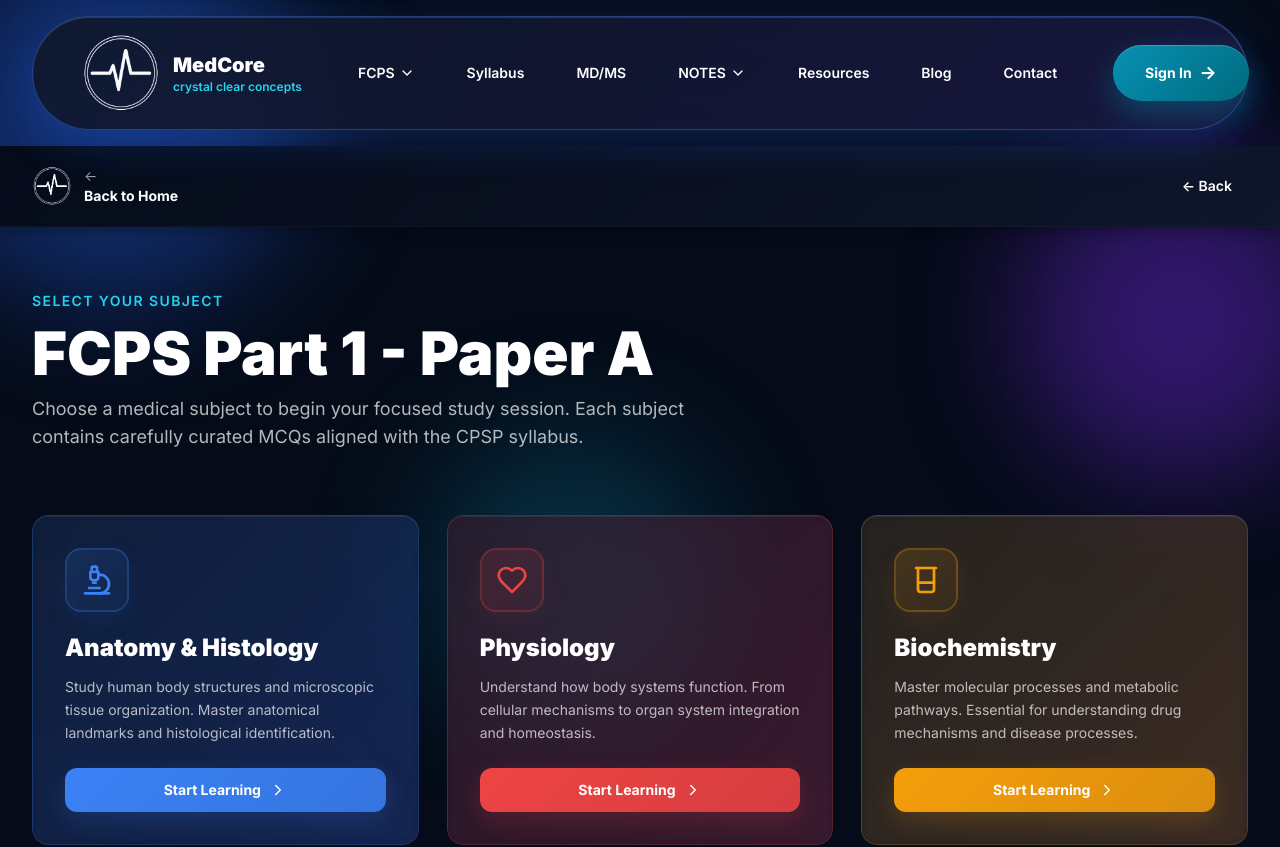
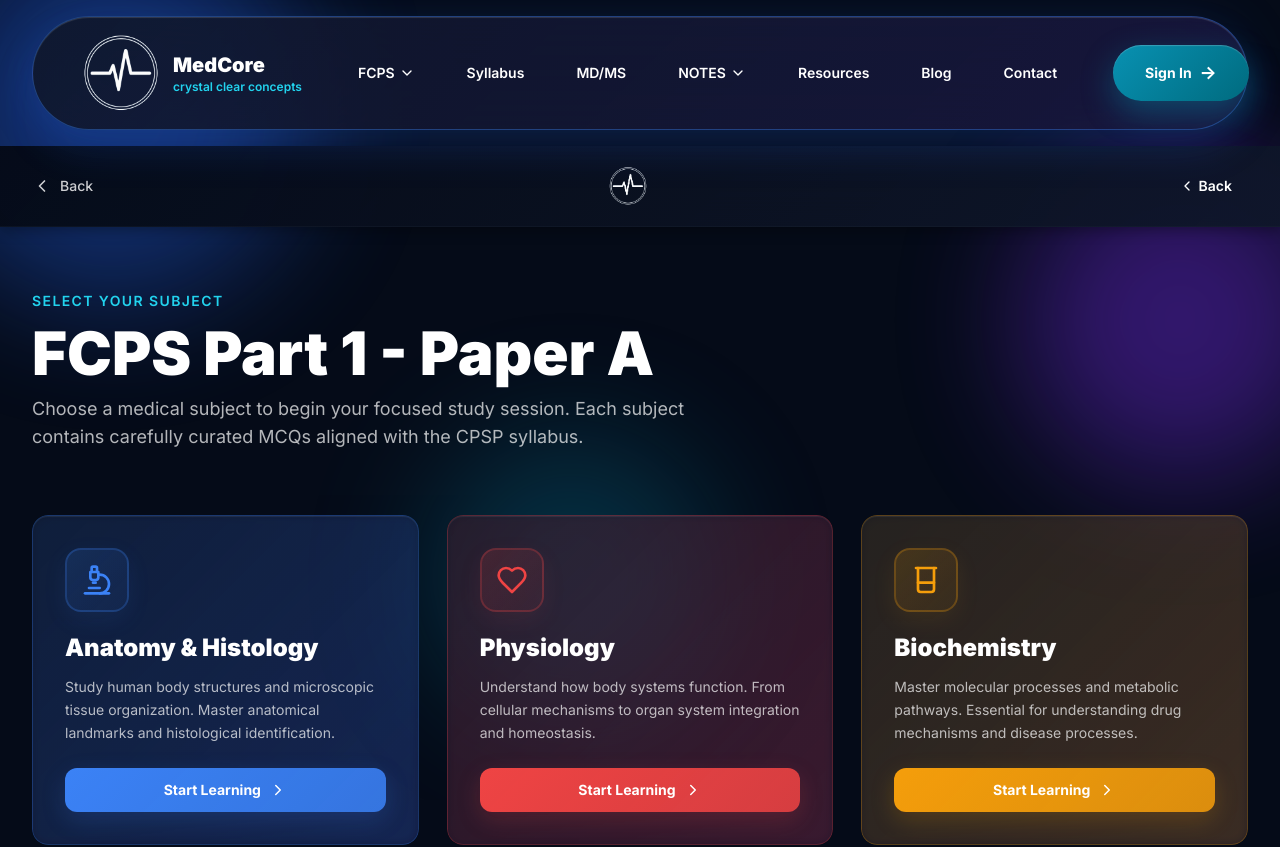
Before and after one commit to automataofficial-ai/medcorepk, a Next.js app: page /exam/fcps-part1-paper-a in a window 1280 px wide. Shown: the top 847 px of the page. Built offline with nearby package versions, Linux system fonts and the light colour scheme.

Commit message:
changes to analytics dashboard

```diff
--- a/app/admin/import/page.tsx
+++ b/app/admin/import/page.tsx
@@ -1,10 +1,12 @@
 "use client";
 
 import { useState } from "react";
+import { useRouter } from "next/navigation";
 import Link from "next/link";
-import { Upload, CheckCircle, AlertCircle } from "lucide-react";
+import { Upload, CheckCircle, AlertCircle, ChevronLeft } from "lucide-react";
 
 export default function ImportMCQsPage() {
+  const router = useRouter();
   const [file, setFile] = useState<File | null>(null);
   const [loading, setLoading] = useState(false);
   const [result, setResult] = useState<any>(null);
@@ -156,12 +158,23 @@ export default function ImportMCQsPage() {
           backdropFilter: "blur(20px)",
         }}>
         <div className="max-w-6xl mx-auto px-4 sm:px-6 lg:px-8 py-5 flex items-center justify-between">
+          <button
+            onClick={() => router.back()}
+            className="flex items-center gap-2 text-white/80 hover:text-white transition-colors"
+          >
+            <ChevronLeft size={20} />
+            <span className="text-sm font-medium">Back</span>
+          </button>
           <Link href="/" className="flex items-center gap-2">
             <img src="/logo.png" alt="MedCore" className="h-10 w-auto" />
           </Link>
-          <Link href="/" className="px-4 py-2 rounded-lg text-white text-sm font-semibold hover:bg-white/10 transition-colors">
-            ← Back
-          </Link>
+          <button
+            onClick={() => router.back()}
+            className="px-4 py-2 rounded-lg text-white text-sm font-semibold hover:bg-white/10 transition-colors flex items-center gap-1"
+          >
+            <ChevronLeft size={16} />
+            Back
+          </button>
         </div>
       </div>
 
--- a/app/block/[id]/page.tsx
+++ b/app/block/[id]/page.tsx
@@ -3,6 +3,7 @@
 import { useEffect, useState, useCallback } from "react";
 import { useRouter, useParams } from "next/navigation";
 import Link from "next/link";
+import { ChevronLeft } from "lucide-react";
 import { getSupabase } from "@/lib/supabase";
 import { useToast } from "@/context/ToastContext";
 import type { MCQAnswer, BlockSession } from "@/lib/types";
@@ -302,6 +303,8 @@ export default function BlockQuizPage() {
           error("Save Failed", "Couldn't save your progress to server. Trying again...");
         } else {
           success("Progress Saved ✓", "Your results have been saved to your dashboard");
+          // Notify dashboard to refresh analytics
+          window.dispatchEvent(new Event("sessionCompleted"));
         }
       } catch (err) {
         console.error("Session save error:", err);
@@ -384,6 +387,15 @@ export default function BlockQuizPage() {
           boxShadow: "0 4px 12px rgba(0,0,0,0.3)"
         }}>
         <div className="max-w-4xl mx-auto px-4 sm:px-6 py-4 flex items-center justify-between gap-4">
+          {/* Back Button */}
+          <button
+            onClick={() => router.back()}
+            className="p-2 rounded-lg hover:bg-white/10 transition-colors text-white/80 hover:text-white flex items-center gap-1"
+            title="Go back"
+          >
+            <ChevronLeft size={20} />
+            <span className="text-sm font-medium hidden sm:inline">Back</span>
+          </button>
           <Link href="/dashboard" className="flex items-center gap-2 group transition-all duration-300">
             <img src="/logo.png" alt="MedCore" className="h-9 w-auto group-hover:opacity-80" />
             <span className="text-white font-bold text-sm hidden sm:inline">MedCore</span>
--- a/app/dashboard/page.tsx
+++ b/app/dashboard/page.tsx
@@ -272,13 +272,24 @@ export default function DashboardPage() {
     fetchAllData();
   }, [fetchAllData]);
 
-  /* ── refresh data every 3 seconds for live updates ── */
+  /* ── refresh data every 1.5 seconds for live updates ── */
   useEffect(() => {
     const interval = setInterval(() => {
       fetchAllData();
-    }, 3000);
+    }, 1500);
 
     return () => clearInterval(interval);
+  }, [fetchAllData]);
+
+  /* ── listen for session completion events ── */
+  useEffect(() => {
+    const handleSessionComplete = () => {
+      console.log("Session completed, refreshing dashboard...");
+      fetchAllData();
+    };
+
+    window.addEventListener("sessionCompleted", handleSessionComplete);
+    return () => window.removeEventListener("sessionCompleted", handleSessionComplete);
   }, [fetchAllData]);
 
   /* ── listen for updates in real-time ── */
@@ -304,18 +315,39 @@ export default function DashboardPage() {
         }
       )
       .subscribe((status) => {
-        console.log('Realtime subscription status:', status);
+        console.log('Sessions subscription status:', status);
         if (status === 'SUBSCRIBED') {
-          console.log('✓ Real-time subscribed successfully');
+          console.log('✓ Real-time sessions subscribed successfully');
         } else if (status === 'CLOSED') {
-          console.warn('Real-time subscription closed');
+          console.warn('Sessions subscription closed');
         } else if (status === 'CHANNEL_ERROR') {
-          console.error('Real-time subscription error - will fall back to polling every 3s');
+          console.error('Sessions subscription error - will fall back to polling');
         }
+      });
+
+    // Subscribe to user_progress changes
+    const progressChannel = supabase
+      .channel(`user_progress_${user.id}`)
+      .on(
+        'postgres_changes',
+        {
+          event: '*',
+          schema: 'public',
+          table: 'user_progress',
+          filter: `user_id=eq.${user.id}`,
+        },
+        () => {
+          console.log('✓ User progress updated via real-time, refetching...');
+          fetchAllData();
+        }
+      )
+      .subscribe((status) => {
+        console.log('Progress subscription status:', status);
       });
 
     return () => {
       supabase.removeChannel(sessionsChannel);
+      supabase.removeChannel(progressChannel);
     };
   }, [user?.id, fetchAllData]);
 
@@ -326,12 +358,25 @@ export default function DashboardPage() {
 
   /* ── derived stats from database ── */
   const totalBlocks = blocks.length;
-  const completedBlockIds = [...new Set(sessions.map((s) => s.blockId))];
+
+  // Calculate from sessions (more reliable than user_progress)
+  const completedBlockIds = [...new Set(sessions.map((s: any) => s.block_id || s.blockId).filter(Boolean))];
   const completedCount = completedBlockIds.length;
-  const totalMcqs = userStats?.total_questions_answered || 0;
-  const totalCorrect = userStats?.total_correct || 0;
-  const totalIncorrect = userStats?.total_incorrect || 0;
-  const overallAcc = userStats?.accuracy_percentage || 0;
+
+  // Calculate totals from sessions for more accuracy
+  const sessionTotals = sessions.reduce((acc: any, s: any) => {
+    return {
+      totalMcqs: acc.totalMcqs + (s.total_mcqs || 0),
+      totalCorrect: acc.totalCorrect + (s.correct_count || 0),
+      totalIncorrect: acc.totalIncorrect + (s.incorrect_count || 0),
+    };
+  }, { totalMcqs: 0, totalCorrect: 0, totalIncorrect: 0 });
+
+  // Use sessions data, fallback to user_progress
+  const totalMcqs = sessionTotals.totalMcqs > 0 ? sessionTotals.totalMcqs : (userStats?.total_questions_answered || 0);
+  const totalCorrect = sessionTotals.totalCorrect > 0 ? sessionTotals.totalCorrect : (userStats?.total_correct || 0);
+  const totalIncorrect = sessionTotals.totalIncorrect > 0 ? sessionTotals.totalIncorrect : (userStats?.total_incorrect || 0);
+  const overallAcc = totalMcqs > 0 ? Math.round((totalCorrect / totalMcqs) * 100) : (userStats?.accuracy_percentage || 0);
   const currentStreak = userStats?.current_streak || 0;
 
   const highestSession = sessions.reduce<any>((best, s: any) => {
--- a/app/demo/quiz/page.tsx
+++ b/app/demo/quiz/page.tsx
@@ -439,6 +439,14 @@ function DemoAnalyticsDashboard({ analytics }: { analytics: AnalyticsData }) {
           boxShadow: "0 4px 12px rgba(0,0,0,0.3)"
         }}>
         <div className="max-w-7xl mx-auto px-4 sm:px-6 lg:px-8 py-5 flex items-center justify-between gap-4">
+          <button
+            onClick={() => router.back()}
+            className="p-2 rounded-lg hover:bg-white/10 transition-colors text-white/80 hover:text-white flex items-center gap-1"
+            title="Go back"
+          >
+            <ChevronLeft size={20} />
+            <span className="text-sm font-medium hidden sm:inline">Back</span>
+          </button>
           <div className="flex items-center gap-3">
             <div className="w-10 h-10 rounded-lg flex items-center justify-center text-xl"
               style={{
@@ -452,12 +460,7 @@ function DemoAnalyticsDashboard({ analytics }: { analytics: AnalyticsData }) {
               <p className="text-white/50 text-xs">Demo Performance Report</p>
             </div>
           </div>
-          <button
-            onClick={() => window.location.href = "/"}
-            className="px-4 py-2 rounded-lg text-white text-sm font-semibold hover:bg-white/10 transition-colors"
-          >
-            ← Back Home
-          </button>
+          <div style={{ width: "80px" }} />
         </div>
       </div>
 
--- a/app/exam/fcps-part1-paper-a/page.tsx
+++ b/app/exam/fcps-part1-paper-a/page.tsx
@@ -3,7 +3,7 @@
 import { useRouter } from "next/navigation";
 import Link from "next/link";
 import { useEffect, useState } from "react";
-import { ChevronRight, Microscope, Heart, Beaker, AlertCircle, Biohazard, Pill, Globe } from "lucide-react";
+import { ChevronRight, ChevronLeft, Microscope, Heart, Beaker, AlertCircle, Biohazard, Pill, Globe } from "lucide-react";
 
 interface Subject {
   id: string;
@@ -122,21 +122,23 @@ export default function FCPSPart1PaperAPage() {
           boxShadow: "0 4px 12px rgba(0,0,0,0.3)"
         }}>
         <div className="max-w-7xl mx-auto px-4 sm:px-6 lg:px-8 py-5 flex items-center justify-between">
-          <div className="flex items-center gap-3">
-            <Link href="/" className="group transition-all duration-300">
-              <img src="/logo.png" alt="MedCore" className="h-10 w-auto group-hover:opacity-80" />
-            </Link>
-            <div className="hidden sm:block">
-              <p className="text-white/60 text-sm">←</p>
-              <p className="text-white font-bold text-sm">Back to Home</p>
-            </div>
-          </div>
-          <Link
-            href="/"
-            className="px-4 py-2 rounded-lg text-white text-sm font-semibold hover:bg-white/10 transition-colors"
+          <button
+            onClick={() => router.back()}
+            className="flex items-center gap-2 text-white/80 hover:text-white transition-colors"
           >
-            ← Back
+            <ChevronLeft size={20} />
+            <span className="text-sm font-medium hidden sm:inline">Back</span>
+          </button>
+          <Link href="/" className="group transition-all duration-300">
+            <img src="/logo.png" alt="MedCore" className="h-10 w-auto group-hover:opacity-80" />
           </Link>
+          <button
+            onClick={() => router.back()}
+            className="px-4 py-2 rounded-lg text-white text-sm font-semibold hover:bg-white/10 transition-colors flex items-center gap-1"
+          >
+            <ChevronLeft size={16} />
+            Back
+          </button>
         </div>
       </div>
 
```
Also changed, not shown: data/sessions.csv.
